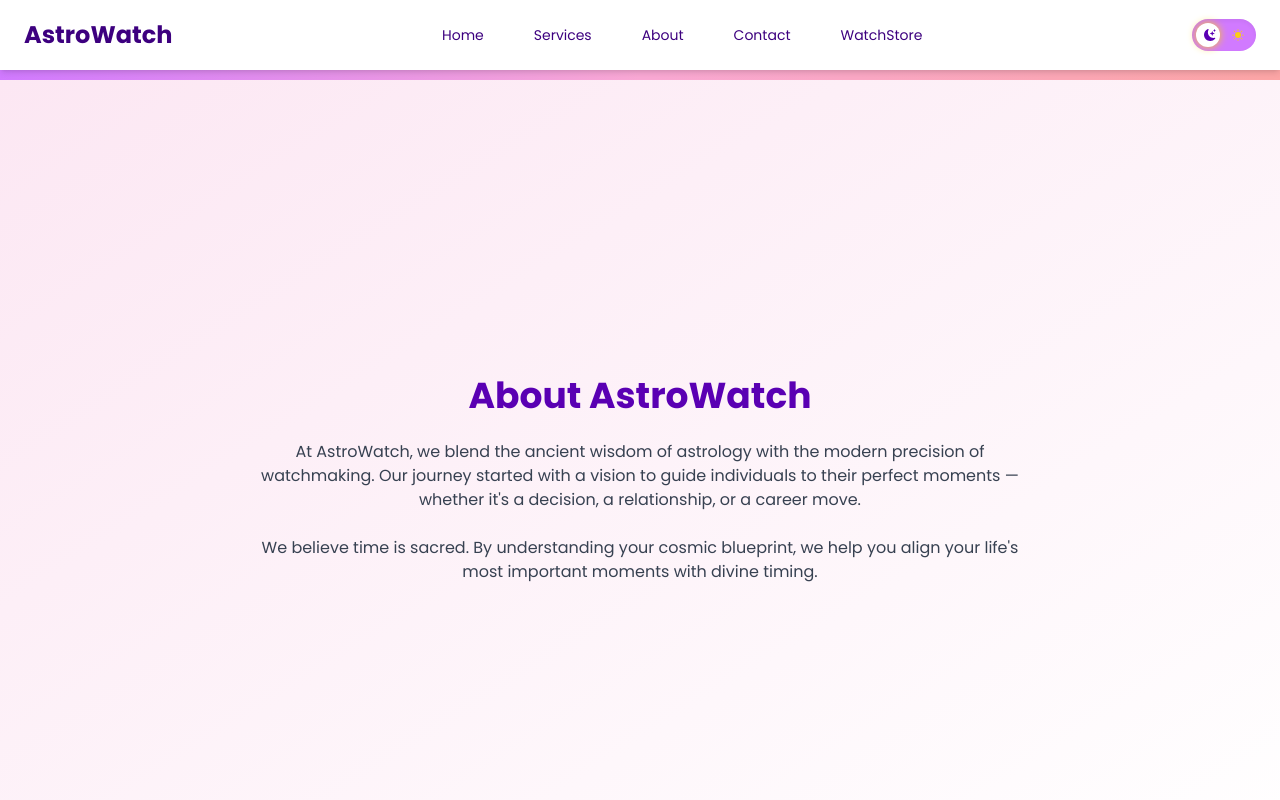
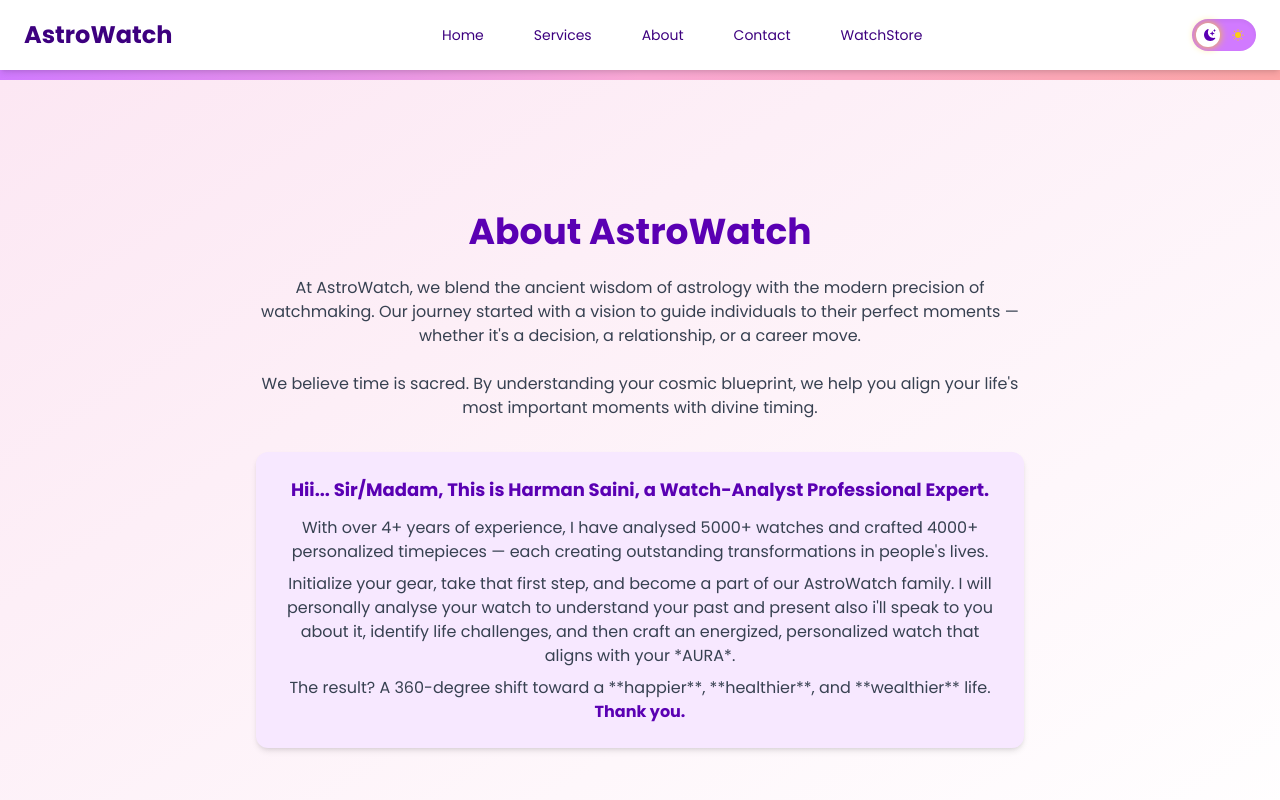
Before and after one commit to harmansaini29/astrowatch-frontend, a React (Vite) app: page /about in a window 1280 px wide. Shown: the top 800 px of the page. Built offline with nearby package versions, Linux system fonts and the light colour scheme.

Commit message:
Update About.jsx

```diff
--- a/src/components/About.jsx
+++ b/src/components/About.jsx
@@ -1,6 +1,5 @@
 import { motion } from "framer-motion";
 // import FAQAccordion from "../components/FAQAccordion";
-
 
 export default function About() {
   return (
@@ -26,11 +25,31 @@ export default function About() {
           guide individuals to their perfect moments — whether it's a decision,
           a relationship, or a career move.
         </p>
-        <p>
+        <p className="mb-8">
           We believe time is sacred. By understanding your cosmic blueprint, we
           help you align your life's most important moments with divine timing.
         </p>
+
+        {/* New Paragraph from Harman Saini */}
+        <div className="bg-purple-50 dark:bg-gray-800 p-6 rounded-xl shadow-md">
+          <p className="text-lg font-semibold text-purple-700 dark:text-purple-300 mb-3">
+            Hii... Sir/Madam, This is Harman Saini, a Watch-Analyst Professional Expert.
+          </p>
+          <p className="mb-2">
+            With over 4+ years of experience, I have analysed 5000+ watches and crafted 4000+ personalized timepieces — each creating outstanding transformations in people's lives.
+          </p>
+          <p className="mb-2">
+            Initialize your gear, take that first step, and become a part of our AstroWatch family. I will personally analyse your watch to understand your past and present also i'll speak to you about it, identify life challenges, and then craft an energized, personalized watch that aligns with your *AURA*.
+          </p>
+          <p>
+            The result? A 360-degree shift toward a **happier**, **healthier**, and **wealthier** life.
+            <br />
+            <strong className="text-purple-700 dark:text-purple-300">Thank you.</strong>
+          </p>
+        </div>
       </motion.div>
+
+      {/* FAQ section can be re-enabled if needed */}
       {/* <section className="mt-16 px-4">
         <h2 className="text-3xl font-bold text-center text-purple-800 dark:text-purple-300 mb-8">
           Frequently Asked Questions
```
